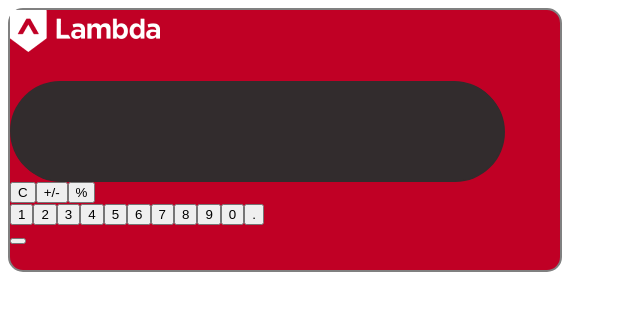
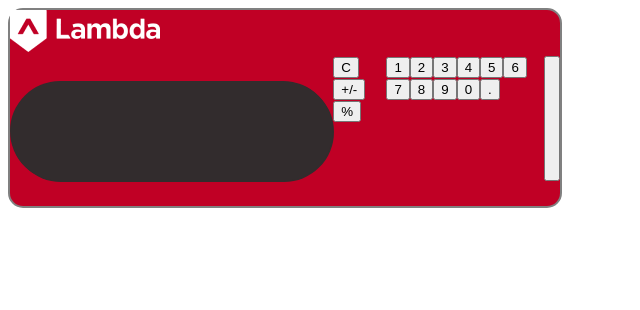
Before and after one commit to bloominstituteoftechnology/lambda-calculator, a React (Create React App) app: page / in a window 1280 px wide. Shown: the top 310 px of the page, without its empty margins (0-640 px from the left). Built offline with nearby package versions, Linux system fonts and the light colour scheme.

Commit message:
update to CSS

```diff
--- a/src/App.css
+++ b/src/App.css
@@ -20,3 +20,8 @@
     padding-right: 8%;
     font-size: 5.0rem;
   }
+
+  .App {
+      display: flex;
+      -ms-flex-wrap: row;
+  }
--- a/src/App.js
+++ b/src/App.js
@@ -24,7 +24,7 @@ function App() {
       <div className="App">
         {/* STEP 4 - Render your components here and be sure to properly import/export all files */}
         {/* import display
-        import operators */}
+         */}
       <Display />
       <Specials />
       <Numbers />
--- a/src/components/ButtonComponents/OperatorButtons/OperatorButton.js
+++ b/src/components/ButtonComponents/OperatorButtons/OperatorButton.js
@@ -1,11 +1,11 @@
 import React from "react";
 
 
-const OperatorButton = (props) => {
+const OperatorButton = props => {
   return (
     <button>
       {/* Display a button element rendering the data being passed down from the parent container on props */
-      props.op}
+      props.char}
     </button>
   );
 };
```
